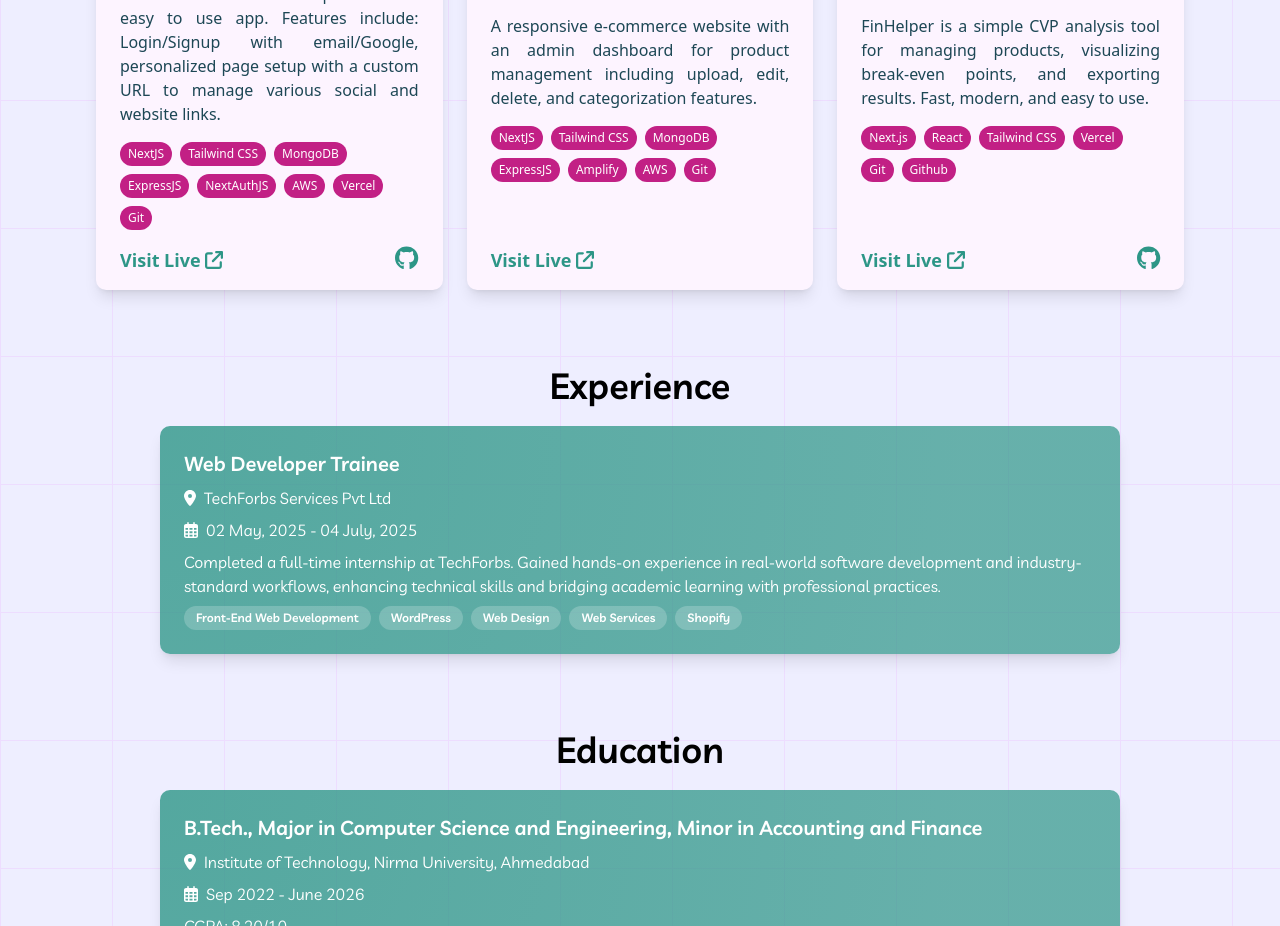
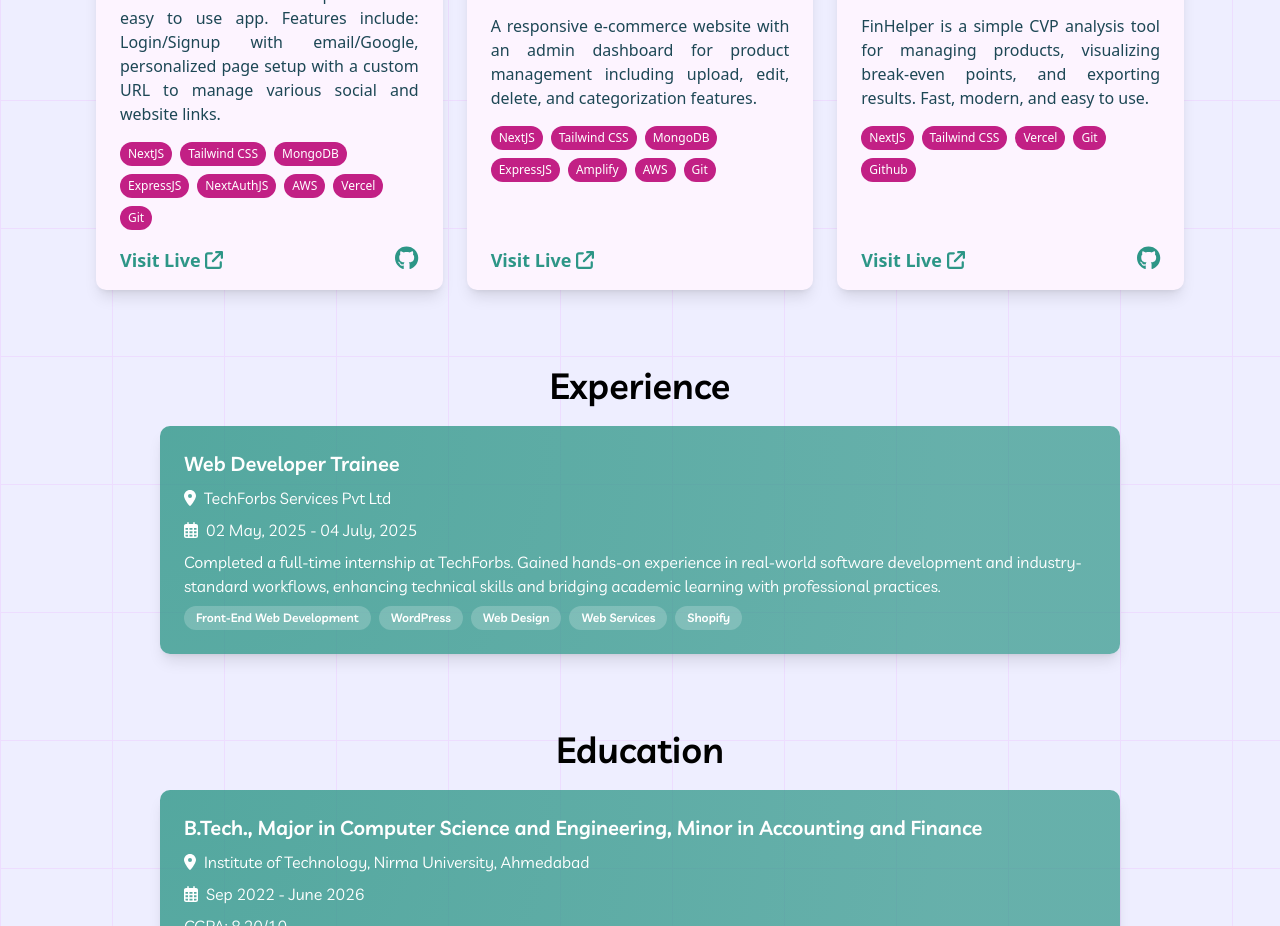
Before and after one commit to SohaChauhan/My-Portfolio, a Next.js app: page / in a window 1280 px wide. Shown: the part 2460-3386 px from the top of the page. Built offline with nearby package versions, Linux system fonts and the light colour scheme.

Commit message:
Refactor technology list in Projects component for consistency

```diff
--- a/src/app/components/Projects.js
+++ b/src/app/components/Projects.js
@@ -386,21 +386,16 @@
                   modern, and easy to use.
                 </p>
                 <div className="flex flex-wrap gap-2 mb-4">
-                  {[
-                    "Next.js",
-                    "React",
-                    "Tailwind CSS",
-                    "Vercel",
-                    "Git",
-                    "Github",
-                  ].map((tech) => (
+                  {["NextJS", "Tailwind CSS", "Vercel", "Git", "Github"].map(
+                    (tech) => (
                       <span
                         key={tech}
                         className="bg-[#c22085] text-white py-1 px-2 text-xs rounded-2xl"
                       >
                         {tech}
                       </span>
-                  ))}
+                    )
+                  )}
                 </div>
               </div>
               <div className="flex justify-between items-center">
```
Lines whose indentation alone changed are shown as unchanged.
